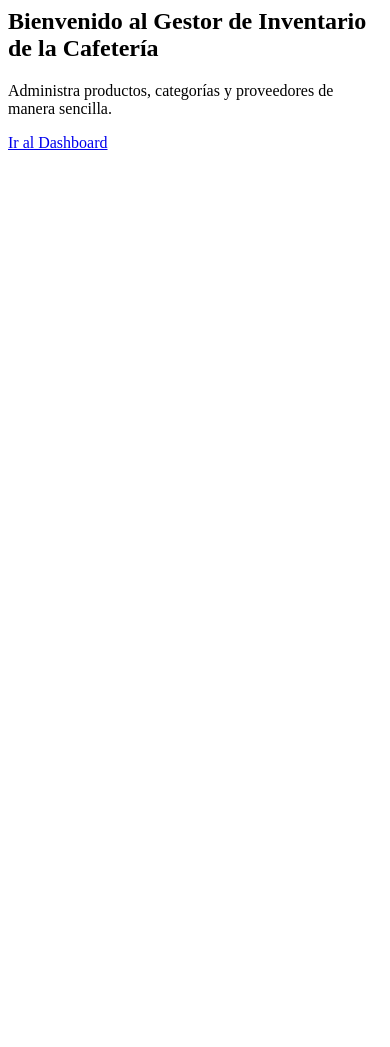
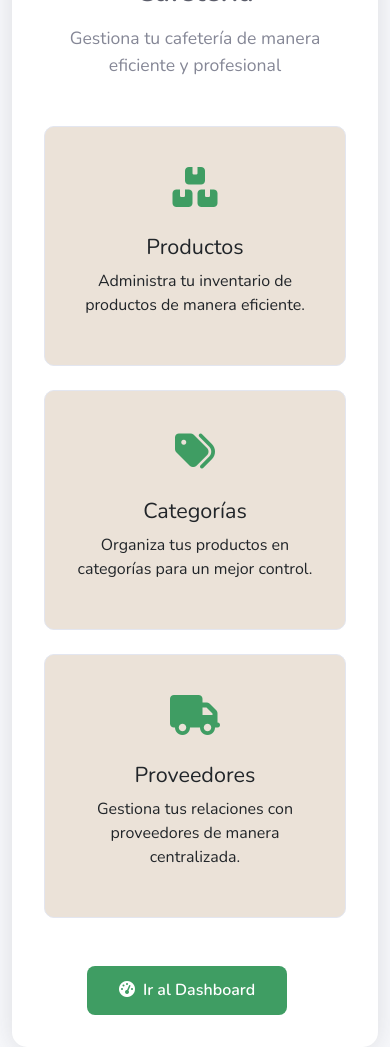
Before and after one commit to elizaldi14/Coffe_Manager, a PHP site: page /public/index.php in a window 390 px wide. Before the commit the page ends 150 px from the top, so only its background shows below. Run offline with PHP 8.4, Linux system fonts and the light colour scheme.

Commit message:
fix final

```diff
--- a/app/models/ProductoModel.php
+++ b/app/models/ProductoModel.php
@@ -495,7 +495,7 @@ class ProductoModel
     public function count()
     {
         try {
-            $query = "SELECT COUNT(*) as total FROM productos";
+            $query = "SELECT COUNT(*) as total FROM productos WHERE activo = 1";
             $result = $this->db->query($query);
 
             if (!$result) {
--- a/app/resources/views/home.view.php
+++ b/app/resources/views/home.view.php
@@ -1,11 +1,161 @@
-<div class="container mt-5">
-    <div class="row justify-content-center">
-        <div class="col-md-8 text-center">
-            <h2 class="mb-4">Bienvenido al Gestor de Inventario de la Cafetería</h2>
-            <p class="lead">Administra productos, categorías y proveedores de manera sencilla.</p>
-            <a href="/dashboard" class="btn btn-primary btn-lg mt-3">
-                Ir al Dashboard
-            </a>
+<!DOCTYPE html>
+<html lang="es">
+<head>
+    <meta charset="UTF-8">
+    <meta name="viewport" content="width=device-width, initial-scale=1.0">
+    <title>Gestor de Inventario - Cafetería</title>
+    <!-- Bootstrap CSS -->
+    <link href="https://cdn.jsdelivr.net/npm/bootstrap@5.3.0/dist/css/bootstrap.min.css" rel="stylesheet">
+    <!-- Font Awesome -->
+    <link rel="stylesheet" href="https://cdnjs.cloudflare.com/ajax/libs/font-awesome/6.0.0/css/all.min.css">
+    <style>
+        :root {
+            --primary-color: #3f9d63;
+            --secondary-color: #1cc88a;
+            --dark-color: #5a5c69;
+            --light-color: #f8f9fc;
+        }
+
+        body {
+            background-color: var(--light-color);
+            font-family: 'Nunito', sans-serif;
+            height: 100vh;
+            display: flex;
+            align-items: center;
+        }
+
+        .welcome-container {
+            max-width: 1000px;
+            margin: 0 auto;
+            padding: 2rem;
+            background: white;
+            border-radius: 15px;
+            box-shadow: 0 0.15rem 1.75rem 0 rgba(58, 59, 69, 0.15);
+        }
+
+        .welcome-header {
+            text-align: center;
+            margin-bottom: 3rem;
+        }
+
+        .welcome-header i {
+            font-size: 4rem;
+            color: var(--primary-color);
+            margin-bottom: 1rem;
+        }
+
+        .welcome-header h1 {
+            color: var(--dark-color);
+            font-weight: 700;
+            margin-bottom: 1rem;
+        }
+
+        .welcome-header p {
+            color: #858796;
+            font-size: 1.1rem;
+        }
+
+        .feature-card {
+            padding: 2rem;
+            border-radius: 10px;
+            background: #ebe2d8;
+            text-align: center;
+            height: 100%;
+            transition: transform 0.3s, box-shadow 0.3s;
+            border: 1px solid #e3e6f0;
+        }
+
+        .feature-card:hover {
+            transform: translateY(-5px);
+            box-shadow: 0 0.5rem 1rem rgba(0, 0, 0, 0.1);
+        }
+
+        .feature-icon {
+            font-size: 2.5rem;
+            margin-bottom: 1rem;
+            color: var(--primary-color);
+        }
+
+        .btn-primary {
+            background-color: var(--primary-color);
+            border: none;
+            padding: 0.8rem 2rem;
+            font-weight: 600;
+            border-radius: 8px;
+            transition: all 0.3s;
+        }
+
+        .btn-primary:hover {
+            background-color: #2e59d9;
+            transform: translateY(-2px);
+        }
+
+        .btn-outline-primary {
+            color: var(--primary-color);
+            border-color: var(--primary-color);
+            font-weight: 600;
+            padding: 0.8rem 2rem;
+            border-radius: 8px;
+            transition: all 0.3s;
+        }
+
+        .btn-outline-primary:hover {
+            background-color: var(--primary-color);
+            transform: translateY(-2px);
+        }
+    </style>
+</head>
+<body>
+    <div class="container">
+        <div class="welcome-container">
+            <div class="welcome-header">
+                <i class="fas fa-coffee"></i>
+                <h1>Bienvenido al Gestor de Inventario de la Cafetería</h1>
+                <p>Gestiona tu cafetería de manera eficiente y profesional</p>
+            </div>
+
+            <div class="row g-4 mb-5">
+                <div class="col-md-4">
+                    <div class="feature-card">
+                        <div class="feature-icon">
+                            <i class="fas fa-boxes"></i>
+                        </div>
+                        <h4>Productos</h4>
+                        <p>Administra tu inventario de productos de manera eficiente.</p>
+                    </div>
+                </div>
+                <div class="col-md-4">
+                    <div class="feature-card">
+                        <div class="feature-icon">
+                            <i class="fas fa-tags"></i>
+                        </div>
+                        <h4>Categorías</h4>
+                        <p>Organiza tus productos en categorías para un mejor control.</p>
+                    </div>
+                </div>
+                <div class="col-md-4">
+                    <div class="feature-card">
+                        <div class="feature-icon">
+                            <i class="fas fa-truck"></i>
+                        </div>
+                        <h4>Proveedores</h4>
+                        <p>Gestiona tus relaciones con proveedores de manera centralizada.</p>
+                    </div>
+                </div>
+            </div>
+
+            <div class="text-center">
+                <a href="/dashboard" class="btn btn-primary me-3">
+                    <i class="fas fa-tachometer-alt me-2"></i>Ir al Dashboard
+                </a>
+            </div>
         </div>
     </div>
-</div>
+
+    <!-- Bootstrap JS y dependencias -->
+    <script src="https://cdn.jsdelivr.net/npm/@popperjs/core@2.11.6/dist/umd/popper.min.js"></script>
+    <script src="https://cdn.jsdelivr.net/npm/bootstrap@5.3.0/dist/js/bootstrap.min.js"></script>
+    <!-- Google Fonts - Nunito -->
+    <link href="https://fonts.googleapis.com/css2?family=Nunito:wght@400;600;700&display=swap" rel="stylesheet">
+</body>
+</html>
```
Also changed, not shown: app/coffeemanage.sql (renamed from app/database.sql, +17 -70 lines), README.md.
